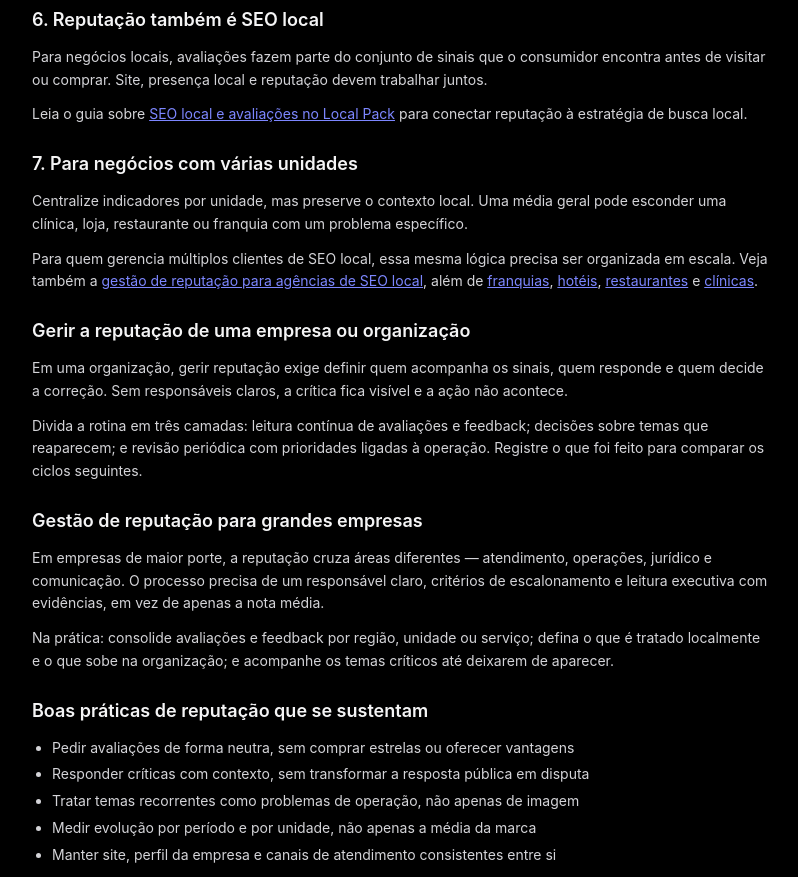
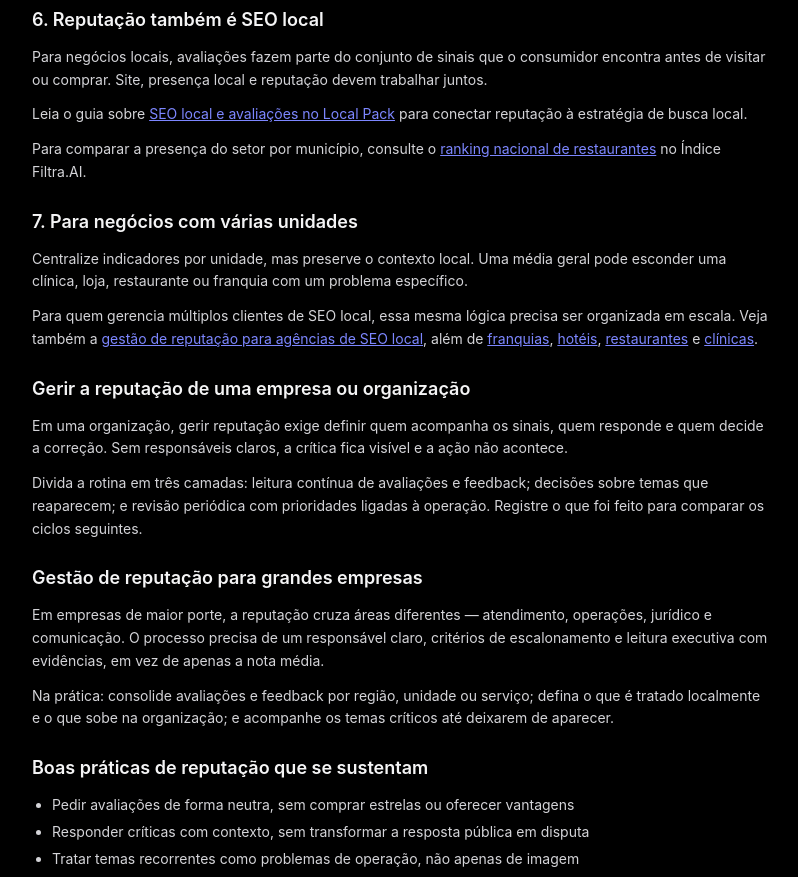
Before and after one commit to LU9DI/saas-reputacao-ia, a Next.js app in the folder frontend/: page /blog/gestao-reputacao-online-guia in a window 1280 px wide. Shown: the part 1840-2717 px from the top of the page, without its empty margins (240-1038 px from the left). Built offline with nearby package versions, Linux system fonts and the light colour scheme; no server answers.

Commit message:
seo: add contextual internal links to Filtra.AI Index

```diff
--- a/frontend/src/app/blog/gestao-reputacao-online-guia/page.tsx
+++ b/frontend/src/app/blog/gestao-reputacao-online-guia/page.tsx
@@ -135,6 +135,7 @@ export default function BlogReputacaoOnlinePage() {
           <h2 className="text-lg font-semibold text-zinc-100">6. Reputação também é SEO local</h2>
           <p>Para negócios locais, avaliações fazem parte do conjunto de sinais que o consumidor encontra antes de visitar ou comprar. Site, presença local e reputação devem trabalhar juntos.</p>
           <p>Leia o guia sobre <Link href="/blog/seo-local-avaliacoes-local-pack" className="text-indigo-400 underline">SEO local e avaliações no Local Pack</Link> para conectar reputação à estratégia de busca local.</p>
+          <p>Para comparar a presença do setor por município, consulte o <Link href="/indice/rankings/ativos/restaurantes" className="text-indigo-400 underline">ranking nacional de restaurantes</Link> no Índice Filtra.AI.</p>
         </section>
 
         <section className="space-y-3">
```
